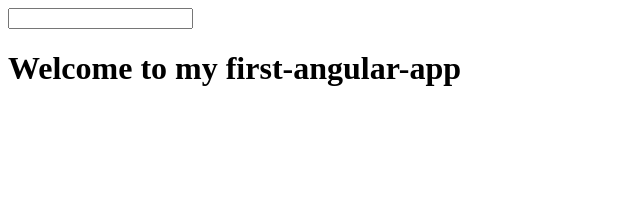
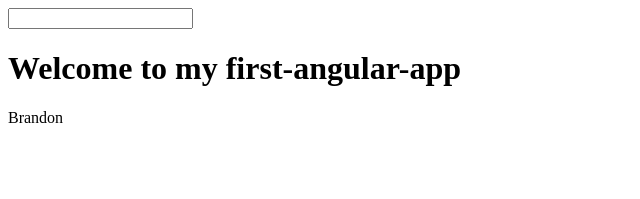
Before and after one commit to BrandonGrayson/First-Angular-App, an Angular app: page / in a window 1280 px wide. Shown: the top 199 px of the page, without its empty margins (0-640 px from the left). Built offline with nearby package versions, Linux system fonts and the light colour scheme.

Commit message:
added name property to AppComponent

```diff
--- a/src/app/app.component.html
+++ b/src/app/app.component.html
@@ -11,6 +11,8 @@
 
 <h1>Welcome to my {{ title }}</h1>
 
+<p>{{ name }}</p>
+
 
 
 <!-- * * * * * * * * * * * * * * * * * * * * * * * * * * * * * * * -->
--- a/src/app/app.component.ts
+++ b/src/app/app.component.ts
@@ -7,4 +7,5 @@ import { Component } from '@angular/core';
 })
 export class AppComponent {
   title = 'first-angular-app';
+  name = 'Brandon'
 }
```
